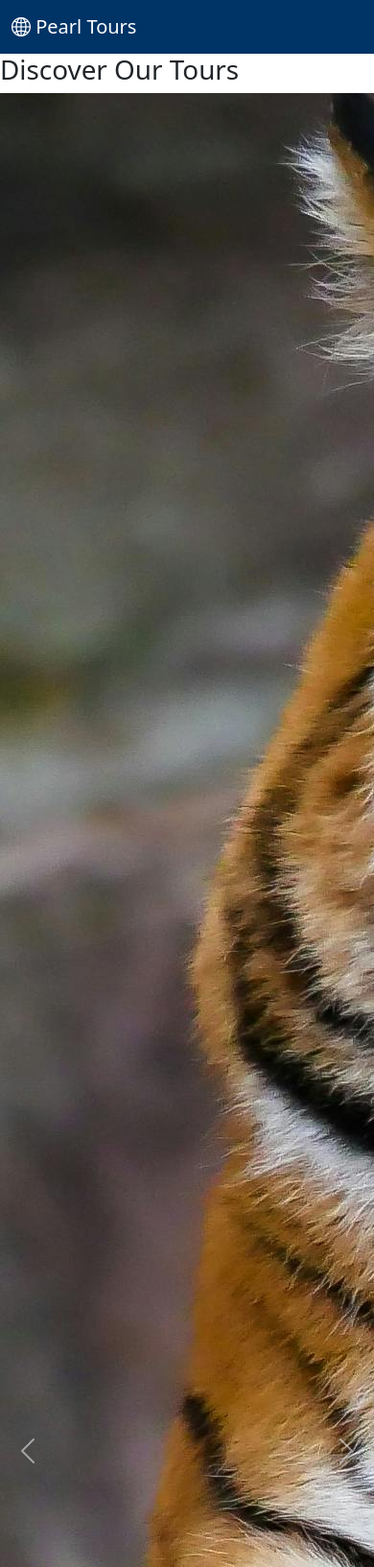
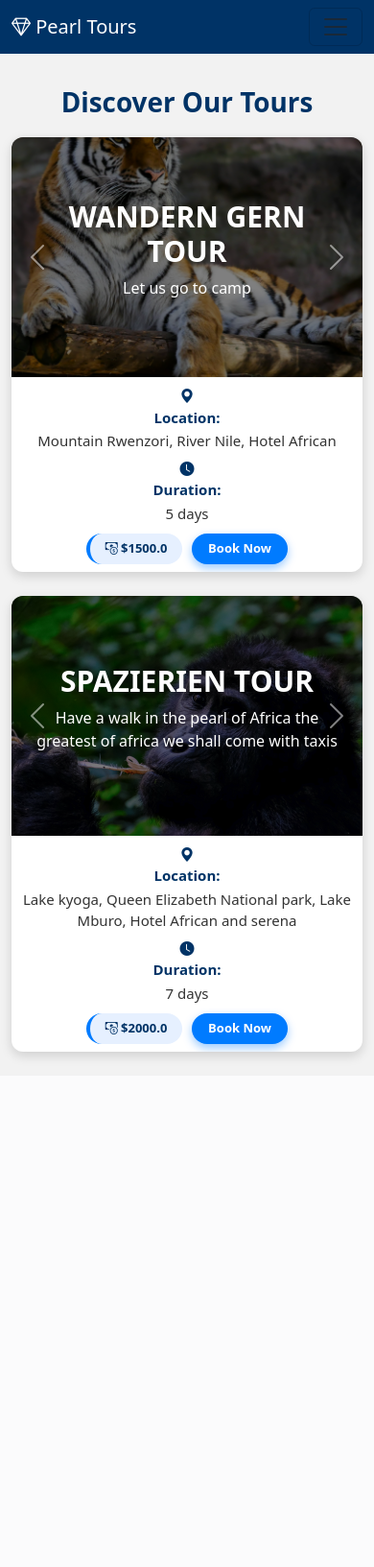
Before and after one commit to Pearl-Tours/First-prototype, a FastAPI app: page /tours in a window 390 px wide; the page is wider, and only the part inside the window is pictured. Shown: the top 1633 px of that part at 96% size. After the commit the page ends 1108 px from the top of that part, so only its background shows below. Run offline with FastAPI, Linux system fonts and the light colour scheme.

Commit message:
I designed the tour cards and organised the admin page

```diff
--- a/app/templates/index.html
+++ b/app/templates/index.html
@@ -33,7 +33,7 @@
                     <li class="nav-item"><a class="btn btn-outline-light me-2 nav-link" href="/login"><i
                                 class="bi bi-box-arrow-in-right"></i>
                             Login</a></li>
-                    <li class="nav-item"><a class="btn btn-light text-primary nav-link" href="/signup"><i
+                    <li class="nav-item"><a class="btn btn-light text-primary" href="/signup"><i
                                 class="bi bi-person-plus"></i> Signup</a>
                     </li>
                 </ul>
--- a/app/templates/tours.html
+++ b/app/templates/tours.html
@@ -1,170 +1,126 @@
 <!DOCTYPE html>
 <html lang="en">
-
 <head>
-    <meta charset="UTF-8" />
-    <meta name="viewport" content="width=device-width, initial-scale=1.0" />
-    <title>{{ title }}</title>
-
-    <!-- Bootstrap CSS -->
-    <link href="https://cdn.jsdelivr.net/npm/bootstrap@5.1.3/dist/css/bootstrap.min.css" rel="stylesheet" />
-    <!-- Bootstrap Icons -->
+  <meta charset="UTF-8">
+  <title>Discover Our Tours</title>
+  <meta name="viewport" content="width=device-width, initial-scale=1">
+  <link href="https://cdn.jsdelivr.net/npm/bootstrap@5.3.3/dist/css/bootstrap.min.css" rel="stylesheet">
   <link href="https://cdn.jsdelivr.net/npm/bootstrap-icons@1.10.5/font/bootstrap-icons.css" rel="stylesheet">
-    <!-- Custom CSS -->
-    <link href="/static/css/tours.css" rel="stylesheet" />
+  <link href="/static/css/tours.css" rel="stylesheet">
 </head>
-
 <body>
 
 <!-- Navbar -->
-    <nav class="navbar navbar-expand-lg" style="background-color: #003366">
+<nav class="navbar navbar-expand-lg fixed-top">
   <div class="container-fluid">
-            <a class="navbar-brand text-white" href="/">
-                <i class="bi bi-globe2"></i> Pearl Tours
-            </a>
-            <button class="navbar-toggler" type="button" data-bs-toggle="collapse" data-bs-target="#navbarNav"
-                aria-controls="navbarNav" aria-expanded="false" aria-label="Toggle navigation">
-                <span class="navbar-toggler-icon text-white"></span>
+    <a class="navbar-brand text-white" href="/"><i class="bi bi-gem"></i> Pearl Tours</a>
+    <button class="navbar-toggler" type="button" data-bs-toggle="offcanvas" data-bs-target="#mobileMenu" aria-controls="mobileMenu">
+      <span class="navbar-toggler-icon"></span>
     </button>
 
-            <div class="collapse navbar-collapse justify-content-end" id="navbarNav">
+    <div class="collapse navbar-collapse justify-content-end">
       <ul class="navbar-nav">
-                    <li class="nav-item">
-                        <a class="nav-link text-white" href="/">
-                            <i class="bi bi-house-door-fill"></i> Home
-                        </a>
-                    </li>
-
+        <li class="nav-item"><a class="nav-link" href="/"><i class="bi bi-house-door-fill"></i> Home</a></li>
         {% if user %}
-                    <li class="nav-item">
-                        <a class="nav-link text-white" href="/logout">
-                            <i class="bi bi-box-arrow-right"></i> Logout
-                        </a>
-                    </li>
+        <li class="nav-item"><a class="nav-link" href="/logout"><i class="bi bi-box-arrow-right"></i> Logout</a></li>
         {% else %}
-                    <li class="nav-item">
-                        <a class="nav-link text-white" href="/signup">
-                            <i class="bi bi-person-plus-fill"></i> Signup
-                        </a>
-                    </li>
-                    <li class="nav-item">
-                        <a class="nav-link text-white" href="/login">
-                            <i class="bi bi-box-arrow-in-right"></i> Login
-                        </a>
-                    </li>
+        <li class="nav-item"><a class="nav-link" href="/signup"><i class="bi bi-person-plus-fill"></i> Signup</a></li>
+        <li class="nav-item"><a class="nav-link" href="/login"><i class="bi bi-box-arrow-in-right"></i> Login</a></li>
         {% endif %}
-
-                    <li class="nav-item">
-                        <a class="nav-link text-white" href="/cart">
-                            <i class="bi bi-cart-fill"></i> Cart
-                        </a>
-                    </li>
-
+        {% if user and not user.is_admin %}
+        <li class="nav-item"><a class="nav-link" href="/cart"><i class="bi bi-cart-fill"></i> Cart</a></li>
+        {% endif %}
         {% if user and user.is_admin %}
-                    <li class="nav-item">
-                        <a class="nav-link text-white" href="/admin/dashboard">
-                            <i class="bi bi-speedometer2"></i> Admin Dashboard
-                        </a>
-                    </li>
+        <li class="nav-item"><a class="nav-link" href="/admin/dashboard"><i class="bi bi-speedometer2"></i> Admin Dashboard</a></li>
         {% endif %}
       </ul>
     </div>
   </div>
 </nav>
-    <h1> Discover Our Tours</h1>
-    <!-- Tour Card Container -->
-    <div class="tour-card-container">
-        <div class="row justify-content-center">
-            {% if tours %}
+
+<!-- Offcanvas -->
+<div class="offcanvas offcanvas-end" tabindex="-1" id="mobileMenu" aria-labelledby="mobileMenuLabel">
+  <div class="offcanvas-header">
+    <h5 class="offcanvas-title" id="mobileMenuLabel">Menu</h5>
+    <button type="button" class="btn-close btn-close-white" data-bs-dismiss="offcanvas"></button>
+  </div>
+  <div class="offcanvas-body">
+    <ul class="navbar-nav">
+      <li class="nav-item"><a class="nav-link" href="/"><i class="bi bi-house-door-fill"></i> Home</a></li>
+      {% if user %}
+      <li class="nav-item"><a class="nav-link" href="/logout"><i class="bi bi-box-arrow-right"></i> Logout</a></li>
+      {% else %}
+      <li class="nav-item"><a class="nav-link" href="/signup"><i class="bi bi-person-plus-fill"></i> Signup</a></li>
+      <li class="nav-item"><a class="nav-link" href="/login"><i class="bi bi-box-arrow-in-right"></i> Login</a></li>
+      {% endif %}
+      {% if user and not user.is_admin %}
+      <li class="nav-item"><a class="nav-link" href="/cart"><i class="bi bi-cart-fill"></i> Cart</a></li>
+      {% endif %}
+      {% if user and user.is_admin %}
+      <li class="nav-item"><a class="nav-link" href="/admin/dashboard"><i class="bi bi-speedometer2"></i> Admin Dashboard</a></li>
+      {% endif %}
+    </ul>
+  </div>
+</div>
+
+<!-- Page Title -->
+<h1>Discover Our Tours</h1>
+
+<!-- Tour Cards -->
+<div class="container">
+  <div class="row">
     {% for tour in tours %}
-            <div class="col-12 col-sm-10 col-md-8 col-lg-6">
-                <div class="tour-card">
-                    <!-- Carousel with Title Overlay -->
-                    <div class="carousel-image-container">
-                        <div id="carousel-{{ tour.id }}" class="carousel slide h-100" data-bs-ride="carousel">
-                            {% if tour.images|length > 1 %}
-                            <div class="carousel-indicators">
-                                {% for image in tour.images %}
-                                <button type="button" data-bs-target="#carousel-{{ tour.id }}"
-                                    data-bs-slide-to="{{ loop.index0 }}" {% if loop.first %}class="active" {% endif %}
-                                    aria-label="Slide {{ loop.index }}"></button>
-                                {% endfor %}
-                            </div>
-                            {% endif %}
-
+    <div class="col-12 col-md-10 offset-md-1 col-lg-8 offset-lg-2">
+      <div class="custom-card">
+        <div class="custom-card-top">
+          <div id="carousel-{{ tour.id }}" class="carousel slide h-100 w-100" data-bs-ride="carousel">
             <div class="carousel-inner h-100">
               {% for image in tour.images %}
-                                <div class="carousel-item h-100 {% if loop.first %}active{% endif %}">
-                                    <img src="{{ image.image_url }}" class="carousel-image"
-                                        alt="{{ tour.title }} image {{ loop.index }}">
-                                </div>
-                                {% else %}
-                                <div class="carousel-item h-100 active">
-                                    <img src="/static/images/default-tour.jpg" class="carousel-image"
-                                        alt="Default image for {{ tour.title }}">
+              <div class="carousel-item {% if loop.first %}active{% endif %}">
+                <img src="{{ image.image_url }}" class="carousel-image" alt="Tour image">
               </div>
               {% endfor %}
             </div>
-
             {% if tour.images|length > 1 %}
-                            <button class="carousel-control-prev" type="button" data-bs-target="#carousel-{{ tour.id }}"
-                                data-bs-slide="prev">
-                                <span class="carousel-control-prev-icon" aria-hidden="true"></span>
-                                <span class="visually-hidden">Previous</span>
+            <button class="carousel-control-prev" type="button" data-bs-target="#carousel-{{ tour.id }}" data-bs-slide="prev">
+              <span class="carousel-control-prev-icon"></span>
             </button>
-                            <button class="carousel-control-next" type="button" data-bs-target="#carousel-{{ tour.id }}"
-                                data-bs-slide="next">
-                                <span class="carousel-control-next-icon" aria-hidden="true"></span>
-                                <span class="visually-hidden">Next</span>
+            <button class="carousel-control-next" type="button" data-bs-target="#carousel-{{ tour.id }}" data-bs-slide="next">
+              <span class="carousel-control-next-icon"></span>
             </button>
             {% endif %}
           </div>
-
-                        <div class="title-overlay">
-                            <h2 class="tour-title">{{ tour.title }}</h2>
+          <div class="custom-card-top-overlay">
+            <h2>{{ tour.title }}</h2>
+            <p class="description">{{ tour.description }}</p>
           </div>
         </div>
 
-                    <!-- Card Body -->
-                    <div class="card-body-content">
-                        <div class="row">
-                            <div class="col-12">
-                                <p class="tour-description">{{ tour.description }}</p>
+        <div class="custom-card-bottom">
+          <div class="info-row location">
+            <i class="bi bi-geo-alt-fill"></i> <strong>Location:</strong>
+            <span>{{ tour.locations }}</span>
           </div>
-                            <div class="col-12 d-flex flex-column align-items-md-end align-items-start mt-2">
-                                <div class="price-container mb-2">
-                                    <span class="price-tag">${{ tour.price }}</span>
-                                    <div class="tour-duration">{{ tour.duration }}</div>
+          <div class="info-row duration">
+            <i class="bi bi-clock-fill"></i> <strong>Duration:</strong>
+            <span>{{ tour.duration }}</span>
           </div>
-                                <span class="badge bg-info location-badge">{{ tour.locations }}</span>
-                                <div class="d-grid gap-2 mt-3 w-100">
+          <div class="price-btn-row">
+            <div class="price-tag"><i class="bi bi-cash-coin"></i> ${{ tour.price }}</div>
             {% if user %}
-                                    <a href="/book/{{ tour.id }}" class="btn btn-success book-btn">Book Now</a>
+            <a href="/book/{{ tour.id }}" class="book-btn">Book Now</a>
             {% else %}
-                                    <button class="btn btn-success book-btn" disabled data-bs-toggle="tooltip"
-                                        title="Please login to book tours">
-                                        Book Now
-                                    </button>
-                                    <small class="text-muted">(Login required)</small>
-                                    {% endif %}
-                                </div>
-                            </div>
-                        </div>
-                    </div>
-                </div>
-            </div>
-            {% endfor %}
-            {% else %}
-            <div class="col-12 text-center">
-                <p class="no-tours-message">No tours available at the moment.</p>
-            </div>
+            <button class="book-btn" disabled title="Please login to book tours">Book Now</button>
             {% endif %}
           </div>
         </div>
 
-    <!-- Bootstrap JS -->
-    <script src="https://cdn.jsdelivr.net/npm/bootstrap@5.1.3/dist/js/bootstrap.bundle.min.js"></script>
-    <script src="/static/js/tours.js"></script>
+      </div>
+    </div>
+    {% endfor %}
+  </div>
+</div>
+
+<script src="https://cdn.jsdelivr.net/npm/bootstrap@5.3.3/dist/js/bootstrap.bundle.min.js"></script>
 </body>
-
 </html>
--- /dev/null
+++ b/static/css/tours.css
@@ -0,0 +1,178 @@
+ :root {
+      --primary-blue: #003366;
+      --hover-blue: #0b3b6b;
+      --label-color: #003366;
+      --value-color: #333;
+      --price-bg: #e6f0ff;
+    }
+
+    body {
+      background-color: #f2f2f2;
+      padding-top: 70px;
+    }
+
+    .navbar {
+      background-color: var(--primary-blue);
+    }
+
+    .navbar .nav-link {
+      color: white !important;
+    }
+
+    .navbar .nav-link:hover {
+      color: #dbe9ff !important;
+    }
+
+    .offcanvas {
+      width: 60% !important;
+      background-color: var(--primary-blue);
+      color: white;
+    }
+
+    .offcanvas .offcanvas-title,
+    .offcanvas .nav-link {
+      color: white;
+    }
+
+    .offcanvas .nav-link:hover {
+      color: #dbe9ff;
+    }
+
+    h1 {
+      text-align: center;
+      margin: 20px 0;
+      font-weight: bold;
+      color: var(--primary-blue);
+    }
+
+    .custom-card {
+      background-color: white;
+      border-radius: 12px;
+      box-shadow: 0 4px 12px rgba(0, 0, 0, 0.15);
+      margin-bottom: 25px;
+      overflow: hidden;
+    }
+
+    .custom-card-top {
+      position: relative;
+      height: 250px; /* Reduced height */
+    }
+
+    .carousel-image {
+      width: 100%;
+      height: 250px;
+      object-fit: cover;
+    }
+
+    .custom-card-top-overlay {
+      position: absolute;
+      top: 0;
+      left: 0;
+      right: 0;
+      bottom: 0;
+      background: rgba(0, 0, 0, 0.5);
+      color: white;
+      display: flex;
+      flex-direction: column;
+      justify-content: center;
+      align-items: center;
+      text-align: center;
+      padding: 15px;
+    }
+
+    .custom-card-top-overlay h2 {
+      font-size: 30px;
+      font-weight: bold;
+    }
+
+    .descripition p {
+      font-size: 10px;
+    }
+
+    .custom-card-bottom {
+      padding: 8px 10px; /* Reduced padding */
+    }
+
+    .info-row {
+      margin-bottom: 6px;
+      font-size: 15px;
+    }
+
+    .info-row i {
+      color: var(--label-color);
+    }
+
+    .info-row strong {
+      color: var(--label-color);
+    }
+
+    .info-row span {
+      color: var(--value-color);
+    }
+
+    .price-btn-row {
+      display: flex;
+      justify-content: space-between;
+      align-items: center;
+      margin-top: 10px;
+    }
+
+    .price-tag {
+      background-color: var(--price-bg);
+      border-left: 4px solid #007BFF;
+      padding: 6px 12px;
+      border-radius: 20px;
+      font-weight: 600;
+      color: var(--primary-blue);
+      min-width: 90px;
+      text-align: center;
+      font-size: 14px;
+    }
+
+    .book-btn {
+      background-color: #007BFF;
+      color: white;
+      font-weight: 600;
+      border-radius: 30px;
+      box-shadow: 0 4px 10px rgba(0, 123, 255, 0.4);
+      border: none;
+      text-decoration: none;
+      text-align: center;
+      font-size: 14px;
+      padding: 6px 14px;
+    }
+
+    .book-btn:hover {
+      background-color: #0056b3;
+    }
+
+    @media (max-width: 768px) {
+      .custom-card-bottom {
+        text-align: center;
+      }
+
+      .info-row {
+        display: flex;
+        flex-direction: column;
+        align-items: center;
+      }
+
+      .info-row span {
+        display: block;
+        margin-top: 2px;
+        text-align: center;
+      }
+
+      .price-btn-row {
+        flex-direction: row;
+        justify-content: center;
+        gap: 10px;
+      }
+
+      .price-tag,
+      .book-btn {
+        font-size: 13px;
+        padding: 6px 12px;
+        min-width: 100px;
+      }
+    }
--- /dev/null
+++ b/static/js/tours.js
@@ -0,0 +1,6 @@
+document.querySelectorAll('.carousel').forEach(carousel => {
+    new bootstrap.Carousel(carousel, {
+        interval: 5000,
+        wrap: true
+    });
+});
```
Also changed, not shown: card.html (added, +138 -0 lines), static/css/index.css (+28 -11 lines), static/js/index.js (added, +23 -0 lines), static/uploads/11ab1be3-68e3-4a7d-b31c-fb727520b275.jpg (added), static/uploads/1b63f967-a1bd-4d3c-8a7e-edec5249934d.webp (added), static/uploads/62a49d43-0f79-441d-b454-539dfe03bd43.jpg (added), static/uploads/a2e48e7e-c889-4463-a99c-f3d6fb3cf20b.jpg (added), static/uploads/e81012fd-f434-472a-80b9-973700ed2003.avif (added), static/uploads/e8a00508-0e29-43eb-8e1e-1d24bd38c61e.jpg (added), test.db, 1 other file. Lines whose indentation alone changed are shown as unchanged.
